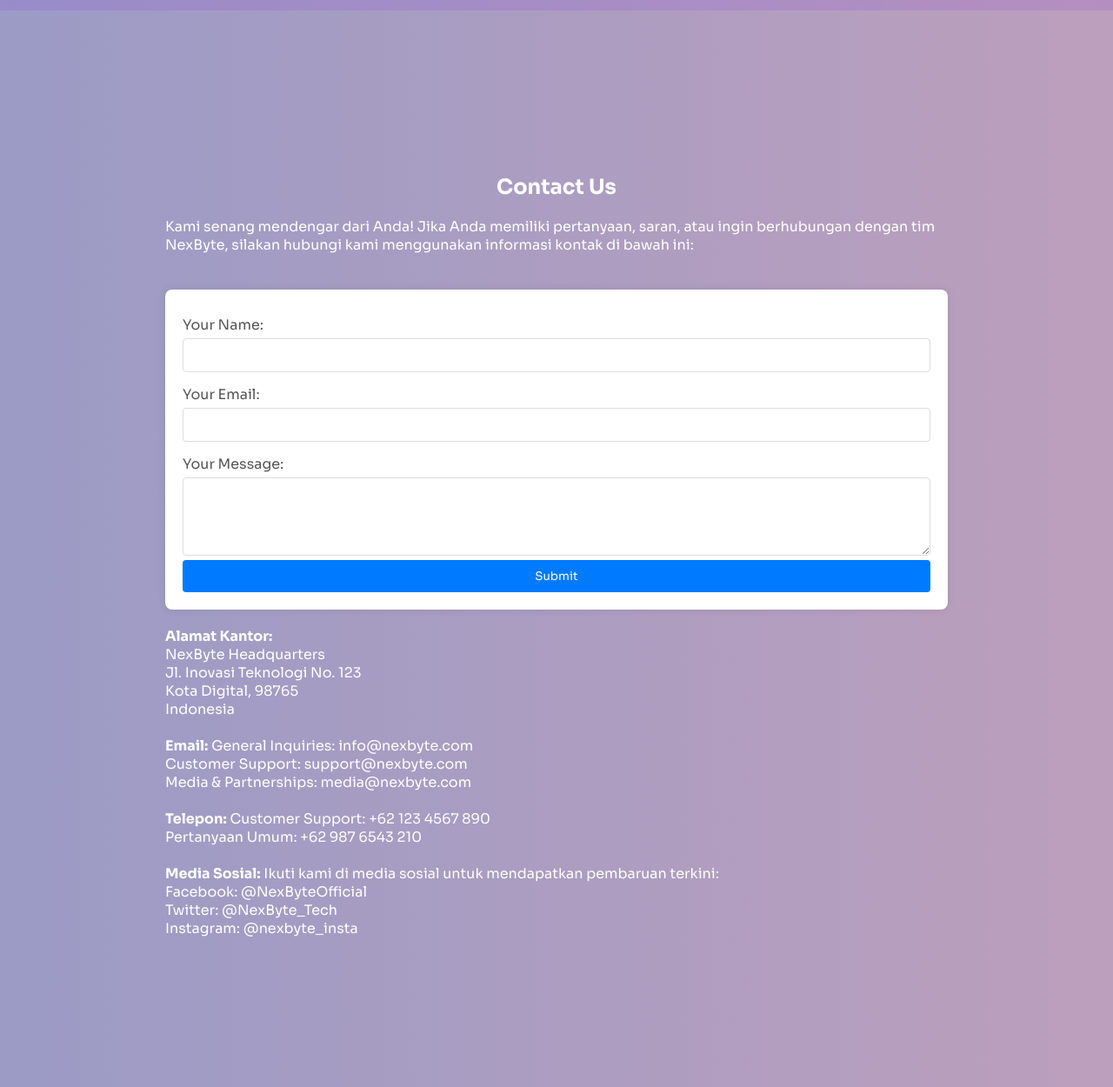
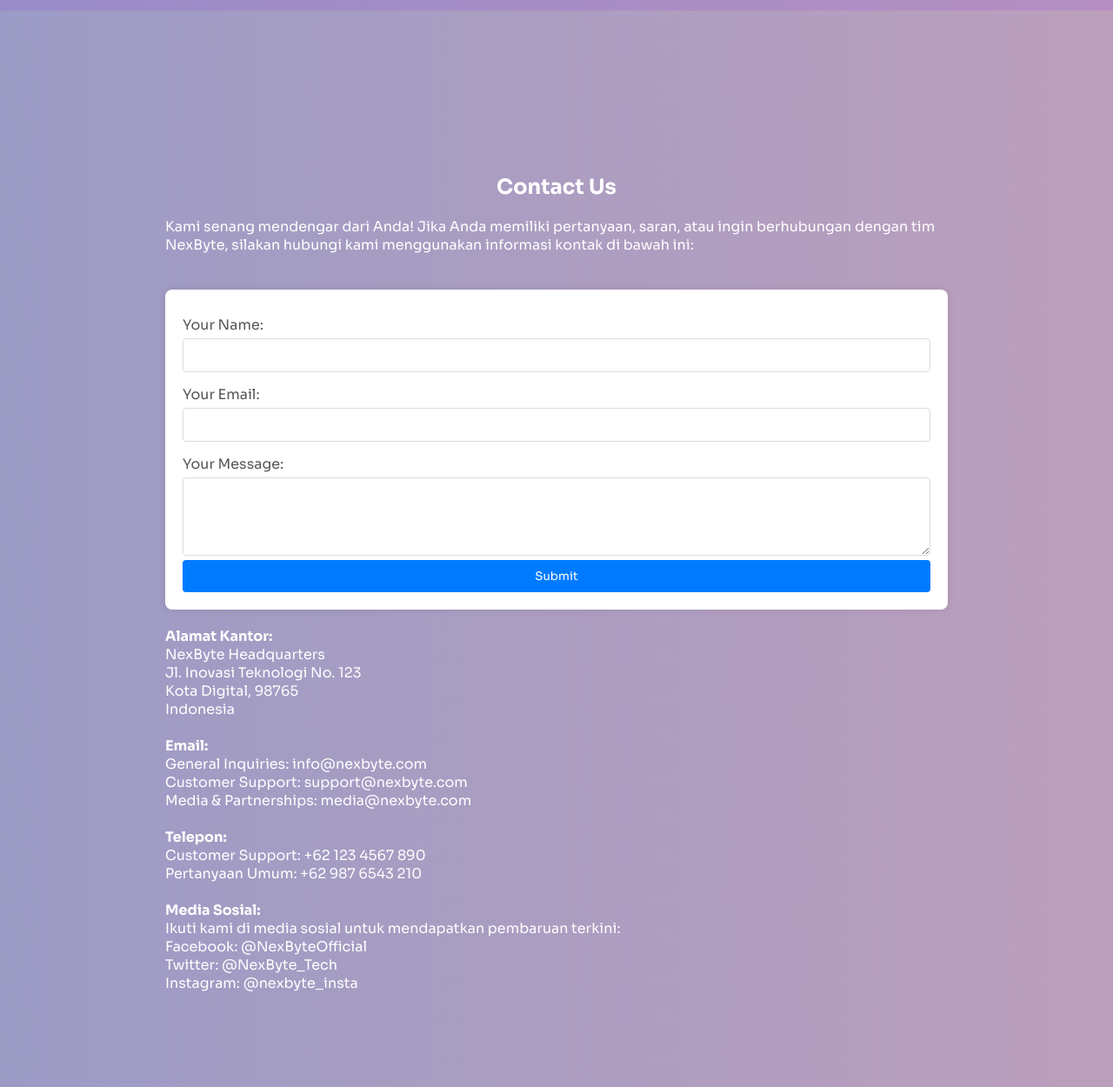
Before and after one commit to kiizzki/NexByte, a plain HTML site: page contact.html in a window 1280 px wide. Shown: the part 50-1300 px from the top of the page at 87% size. Drawn offline with Linux system fonts and the light colour scheme.

Commit message:
Update contact.html V2.2

```diff
--- a/contact.html
+++ b/contact.html
@@ -60,14 +60,14 @@
             Jl. Inovasi Teknologi No. 123 <br>
             Kota Digital, 98765 <br>
             Indonesia</p> <br>
-        <p><b>Email:</b>
+        <p><b>Email:</b> <br>
             General Inquiries: info@nexbyte.com <br>
             Customer Support: support@nexbyte.com <br>
             Media & Partnerships: media@nexbyte.com</p> <br>
-        <p> <b>Telepon:</b>
+        <p> <b>Telepon:</b> <br>
             Customer Support: +62 123 4567 890 <br>
             Pertanyaan Umum: +62 987 6543 210</p> <br>
-        <p><b>Media Sosial:</b>
+        <p><b>Media Sosial:</b> <br>
             Ikuti kami di media sosial untuk mendapatkan pembaruan terkini: <br>
         <ul>
             <li>
```
